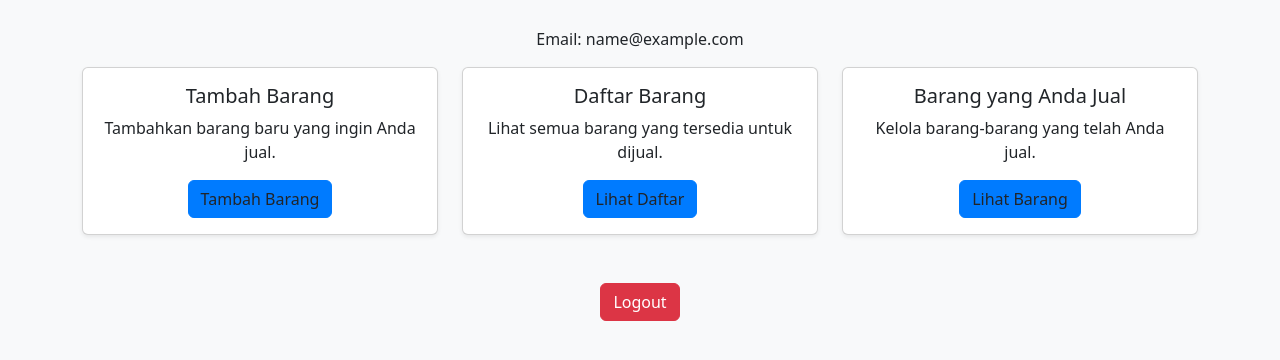
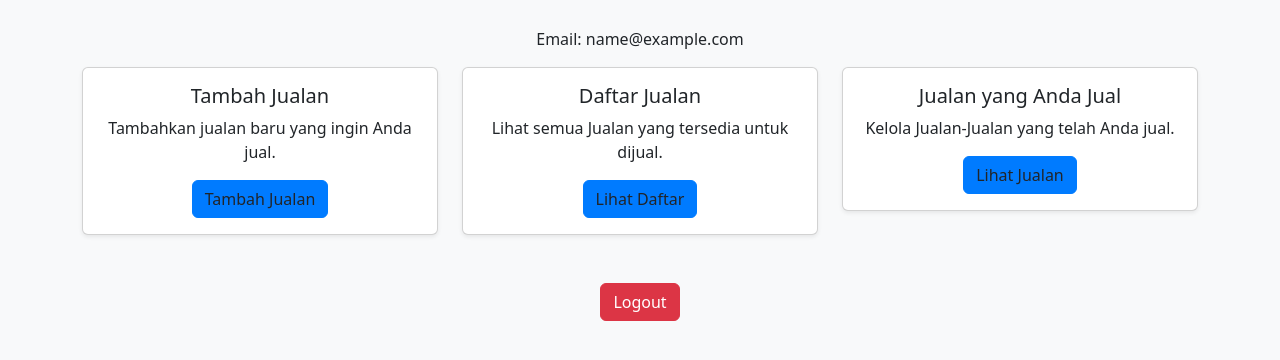
Before and after one commit to AndreasTopuh/caridana, a PHP site: page /app/view/dashboarduser.php in a window 1280 px wide. Shown: the part 99-459 px from the top of the page. Run offline with PHP 8.4, Linux system fonts and the light colour scheme; the visitor is signed in with stand-in values (Sample User, id 1); data that the repository does not hold is empty.

Commit message:
adding the produk saya

```diff
--- a/app/view/dashboarduser.php
+++ b/app/view/dashboarduser.php
@@ -50,17 +50,17 @@ $user = $_SESSION['user'];
             <div class="col-md-4">
                 <div class="card text-center mb-4 shadow-sm">
                     <div class="card-body">
-                        <h5 class="card-title">Tambah Barang</h5>
-                        <p class="card-text">Tambahkan barang baru yang ingin Anda jual.</p>
-                        <a href="./add_produk.php" class="btn btn-custom">Tambah Barang</a>
+                        <h5 class="card-title">Tambah Jualan</h5>
+                        <p class="card-text">Tambahkan jualan baru yang ingin Anda jual.</p>
+                        <a href="./add_produk.php" class="btn btn-custom">Tambah Jualan</a>
                     </div>
                 </div>
             </div>
             <div class="col-md-4">
                 <div class="card text-center mb-4 shadow-sm">
                     <div class="card-body">
-                        <h5 class="card-title">Daftar Barang</h5>
-                        <p class="card-text">Lihat semua barang yang tersedia untuk dijual.</p>
+                        <h5 class="card-title">Daftar Jualan</h5>
+                        <p class="card-text">Lihat semua Jualan yang tersedia untuk dijual.</p>
                         <a href="./produk_list.php" class="btn btn-custom">Lihat Daftar</a>
                     </div>
                 </div>
@@ -68,9 +68,9 @@ $user = $_SESSION['user'];
             <div class="col-md-4">
                 <div class="card text-center mb-4 shadow-sm">
                     <div class="card-body">
-                        <h5 class="card-title">Barang yang Anda Jual</h5>
-                        <p class="card-text">Kelola barang-barang yang telah Anda jual.</p>
-                        <a href="./produk_saya.php" class="btn btn-custom">Lihat Barang</a>
+                        <h5 class="card-title">Jualan yang Anda Jual</h5>
+                        <p class="card-text">Kelola Jualan-Jualan yang telah Anda jual.</p>
+                        <a href="./produk_saya.php" class="btn btn-custom">Lihat Jualan</a>
                     </div>
                 </div>
             </div>
```
